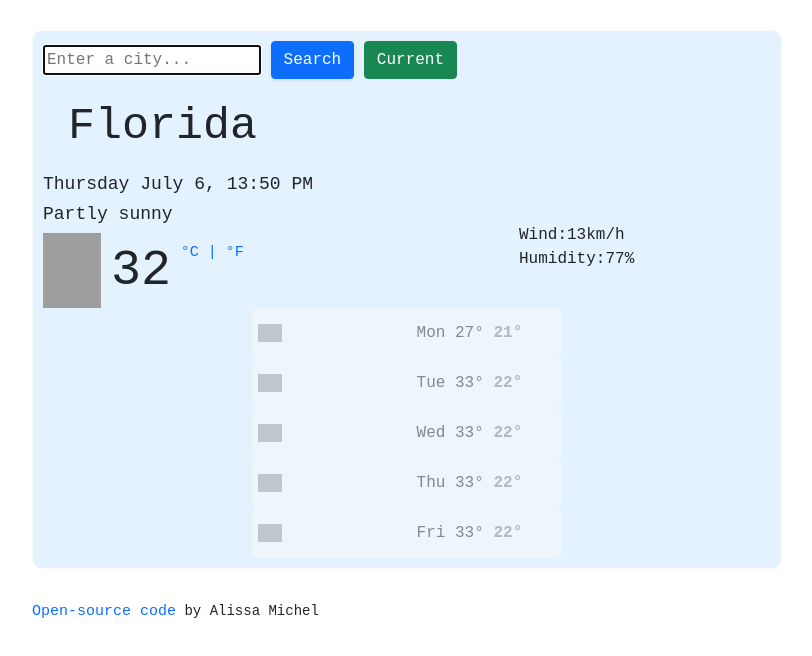
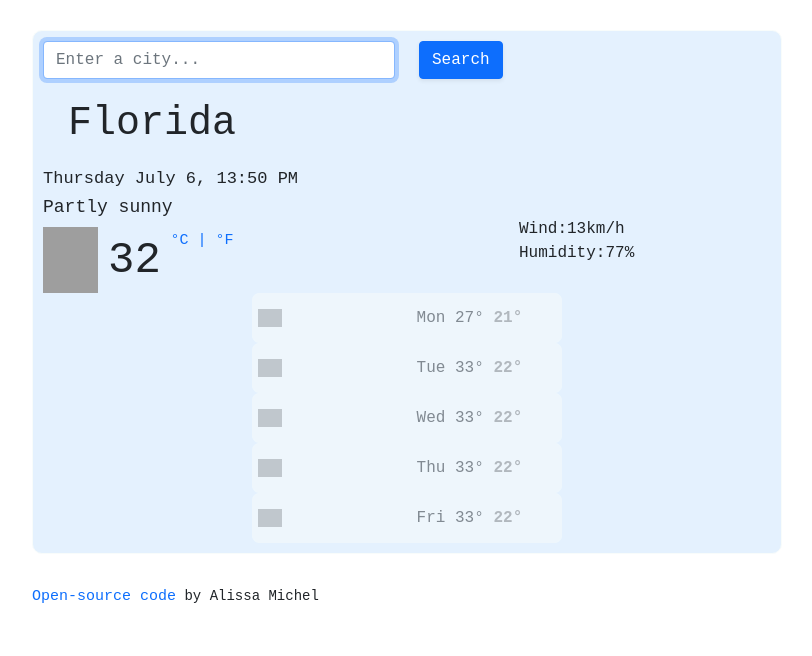
Before and after one commit to alissaaam/blue-weather-app, a plain HTML site: page index.html in a window 1280 px wide. Shown: the whole page, without its empty margins (233-1045 px from the left). Drawn offline with nearby package versions, Linux system fonts and the light colour scheme; grey boxes are pictures that could not be loaded; a web font is replaced by a local one.

Commit message:
Updated the search engine

```diff
--- a/index.html
+++ b/index.html
@@ -26,24 +26,24 @@
       <div class="weather-wrapper">
         <div class="weather">
           <form>
+            <div class="row">
+              <div class="col-6">
                 <input
                   type="text"
                   placeholder="Enter a city..."
                   id="search-input"
-              class="city-input"
+                  class="form-control"
                   autofocus
                 />
+              </div>
+              <div class="col-2">
                 <input
                   type="submit"
                   value="Search"
                   class="btn btn-primary shadow-sm"
                 />
-            <input
-              type="submit"
-              value="Current"
-              class="btn btn-success current-button"
-              id="current-temp"
-            />
+              </div>
+            </div>
           </form>
 
           <h1 id="current-city">Florida</h1>
@@ -58,7 +58,7 @@
                   src=" https://openweathermap.org/img/wn/02d@2x.png"
                   alt=""
                   id="icon"
-                  class="partly-sunny"
+                  class="Partly sunny"
                 />
                 <div>
                   <small class="temperature" id="temperature-value">32</small>
@@ -109,7 +109,11 @@
             <span class="days"> Thu 33° <strong>22°</strong></span>
           </div>
           <div class="forecast">
-            <img src="https://openweathermap.org/img/wn/02n@2x.png" alt="" />
+            <img
+              src="https://openweathermap.org/img/wn/02n@2x.png"
+              alt=""
+              id="icon"
+            />
             <span class="days"> Fri 33° <strong>22°</strong></span>
           </div>
         </div>
--- a/src/app.css
+++ b/src/app.css
@@ -3,13 +3,13 @@ body {
   font-family: "PT Mono", monospace;
 }
 h1 {
-  font-size: 45px;
+  font-size: 40px;
   margin: 25px;
   font-weight: 100;
   line-height: 1;
 }
 h2 {
-  font-size: 18px;
+  font-size: 17px;
 }
 h3 {
   font-size: 18px;
@@ -45,10 +45,10 @@ strong {
   color: grey;
 }
 .temperature {
-  font-size: 50px;
+  font-size: 44px;
 }
 .weather-temperature img {
-  width: 58px;
+  width: 55px;
   margin-right: 10px;
 }
 .forecast img {
@@ -58,7 +58,8 @@ strong {
 }
 .degrees {
   position: relative;
-  top: -26px;
+  top: -25px;
+  margin-left: 10px;
 }
 .weather-wrapper {
   max-width: 750px;
```
Lines whose indentation alone changed are shown as unchanged.
